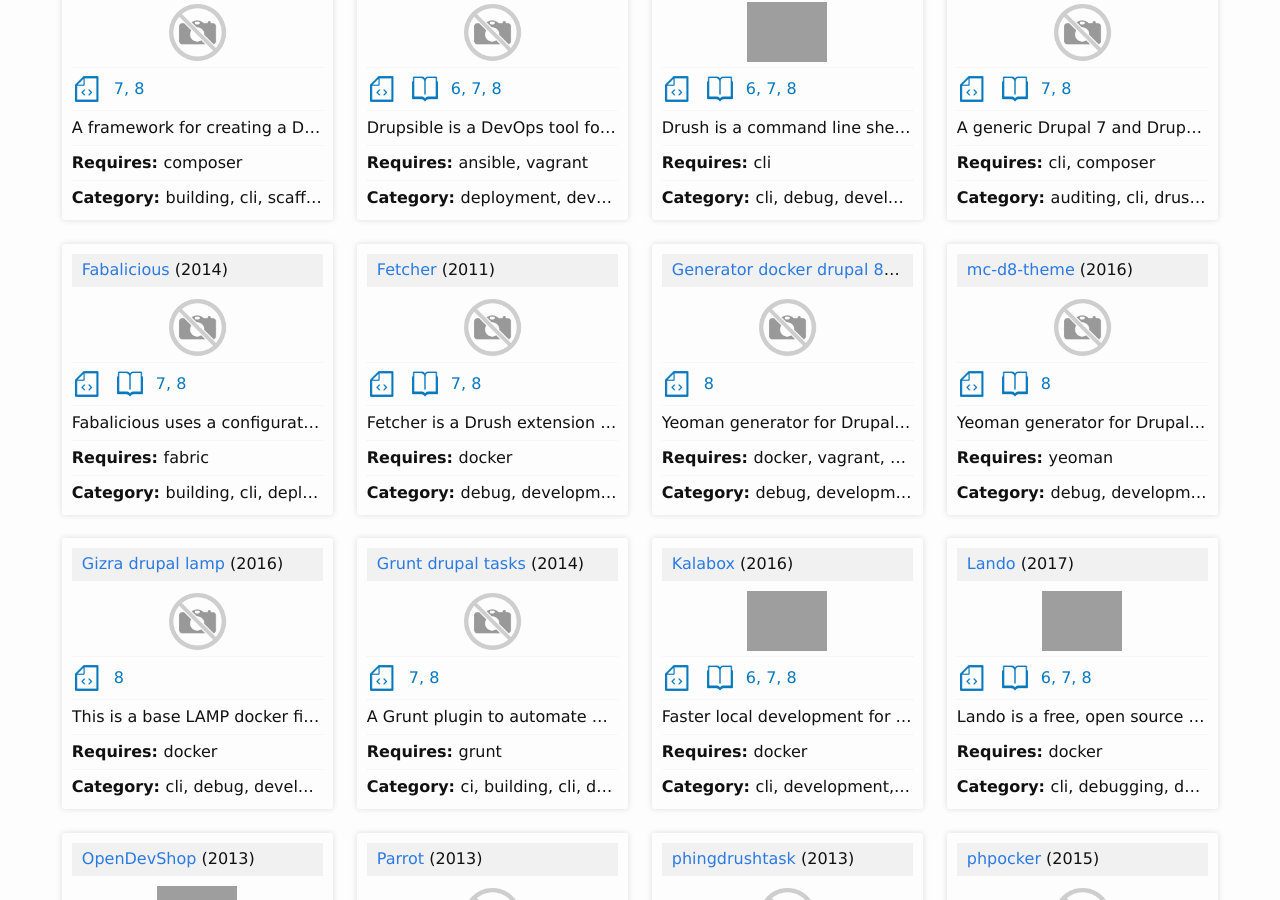
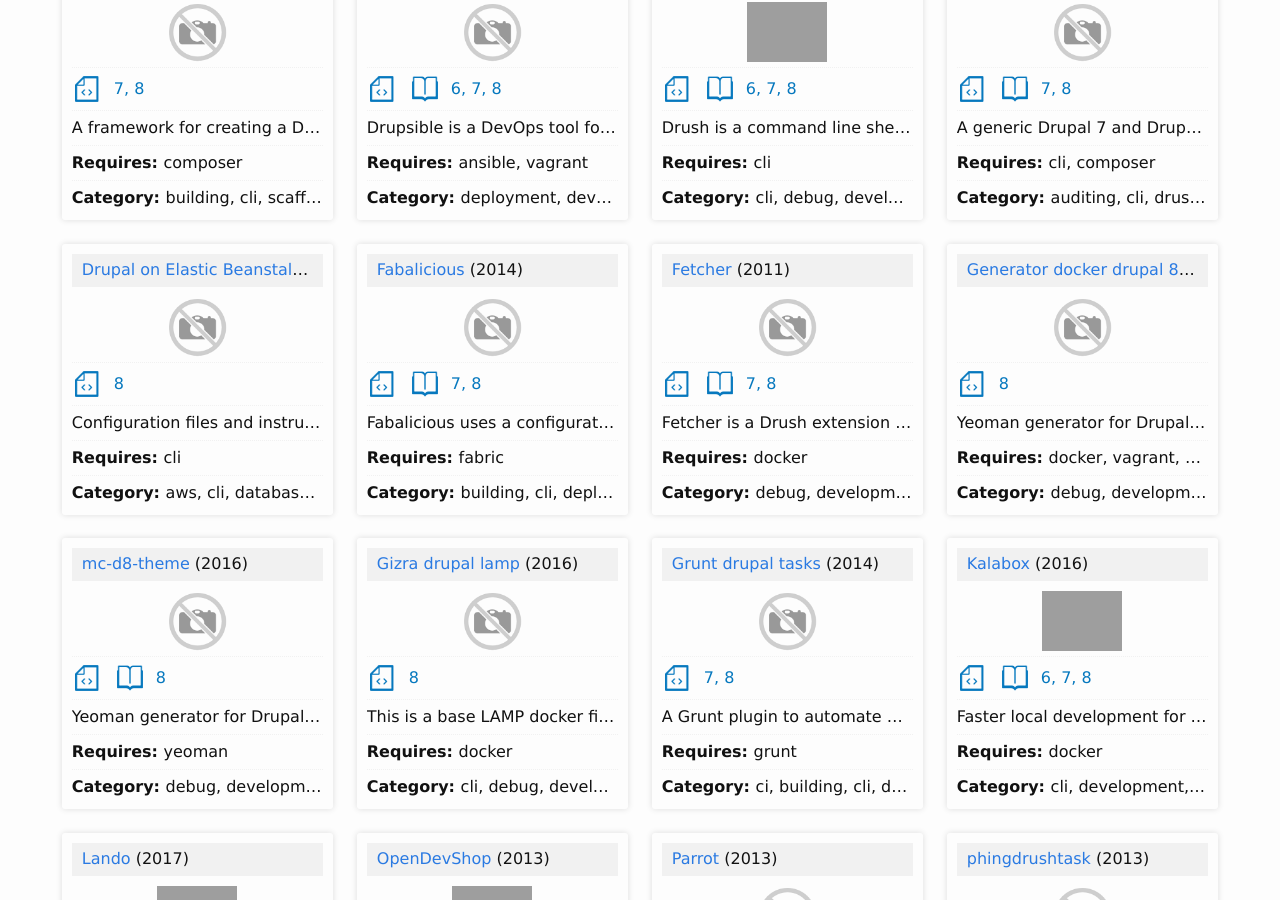
Before and after one commit to drupaltools/drupaltools.github.io, a Jekyll site: the page built from index.html, in a window 1280 px wide and 900 px high, scrolled down 3838 px, cut to the strip 0-900 px from the top of the window. Built offline with Jekyll 4.4.1, drawn with Linux system fonts in a browser that asks for light colours; some of the changed text lies outside the part shown; grey boxes are pictures that could not be loaded.

Commit message:
Add Drupal on Elastic Beanstalk tool

```diff
--- a/_data/projects/drupal-scaffold.yml
+++ b/_data/projects/drupal-scaffold.yml
@@ -23,6 +23,7 @@
   - cli
   - development
   - scaffolding
+  - pantheon
 tags:
   - popular
 similar:
--- /dev/null
+++ b/_data/projects/eb-php-drupal.yml
@@ -0,0 +1,27 @@
+name: Drupal on Elastic Beanstalk
+year_created: 2016
+source: https://github.com/awslabs/eb-php-drupal
+homepage: https://github.com/awslabs/eb-php-drupal
+docs:
+logo:
+
+description: "Configuration files and instructions for installing Drupal securely
+and running it in a load balanced AWS Elastic Beanstalk environment with an EFS
+file system for shared assets.Use the EB CLI to create an Elastic Beanstalk
+environment with an attached RDS DB and EFS file system to provide Drupal with
+a MySQL database and shared storage for uploaded files."
+
+requires:
+  - cli
+drupal_versions:
+  - 8
+category:
+  - database
+  - aws
+  - deployment
+  - testing
+  - cli
+similar:
+  - fetcher
+  - drubs
+  - blt
```
